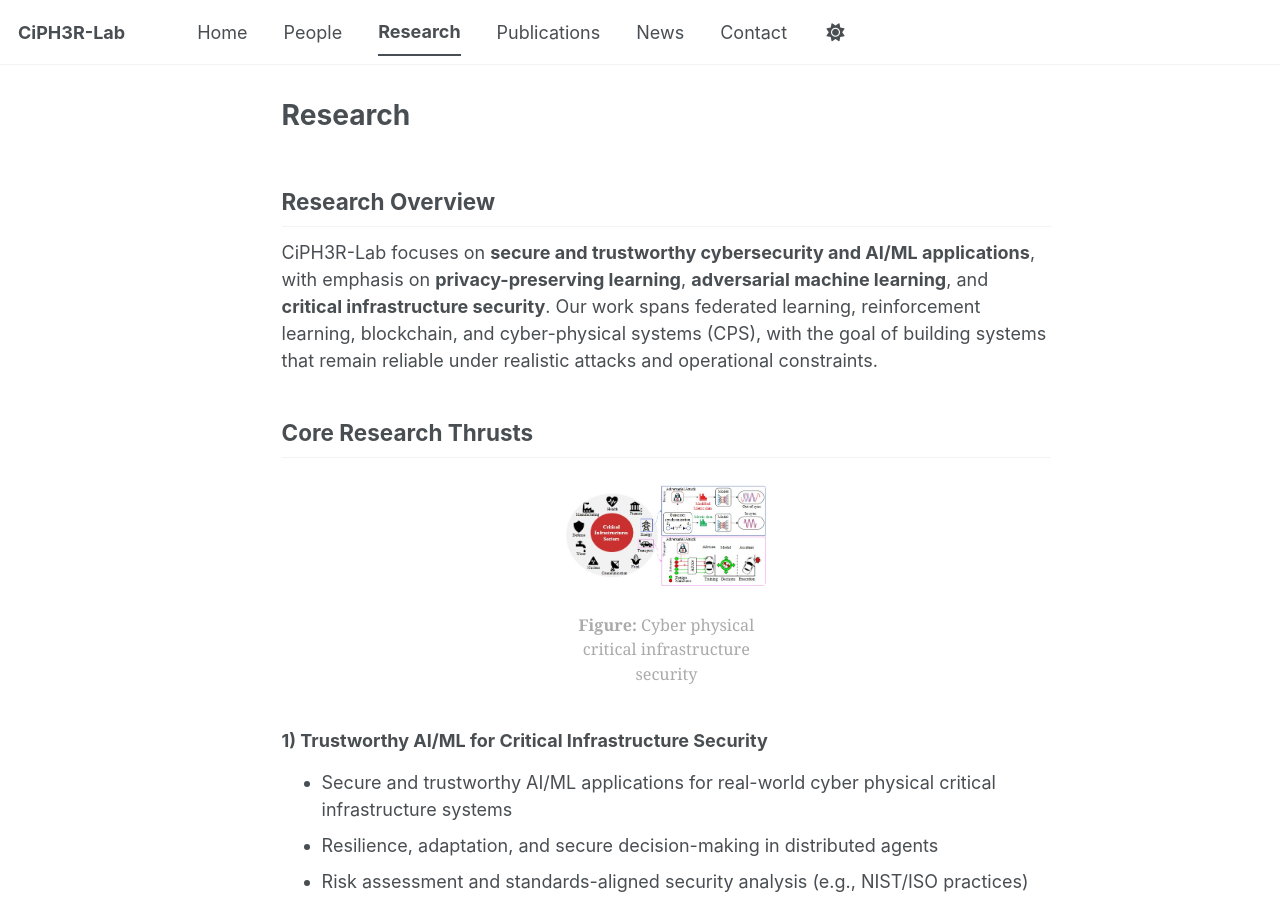
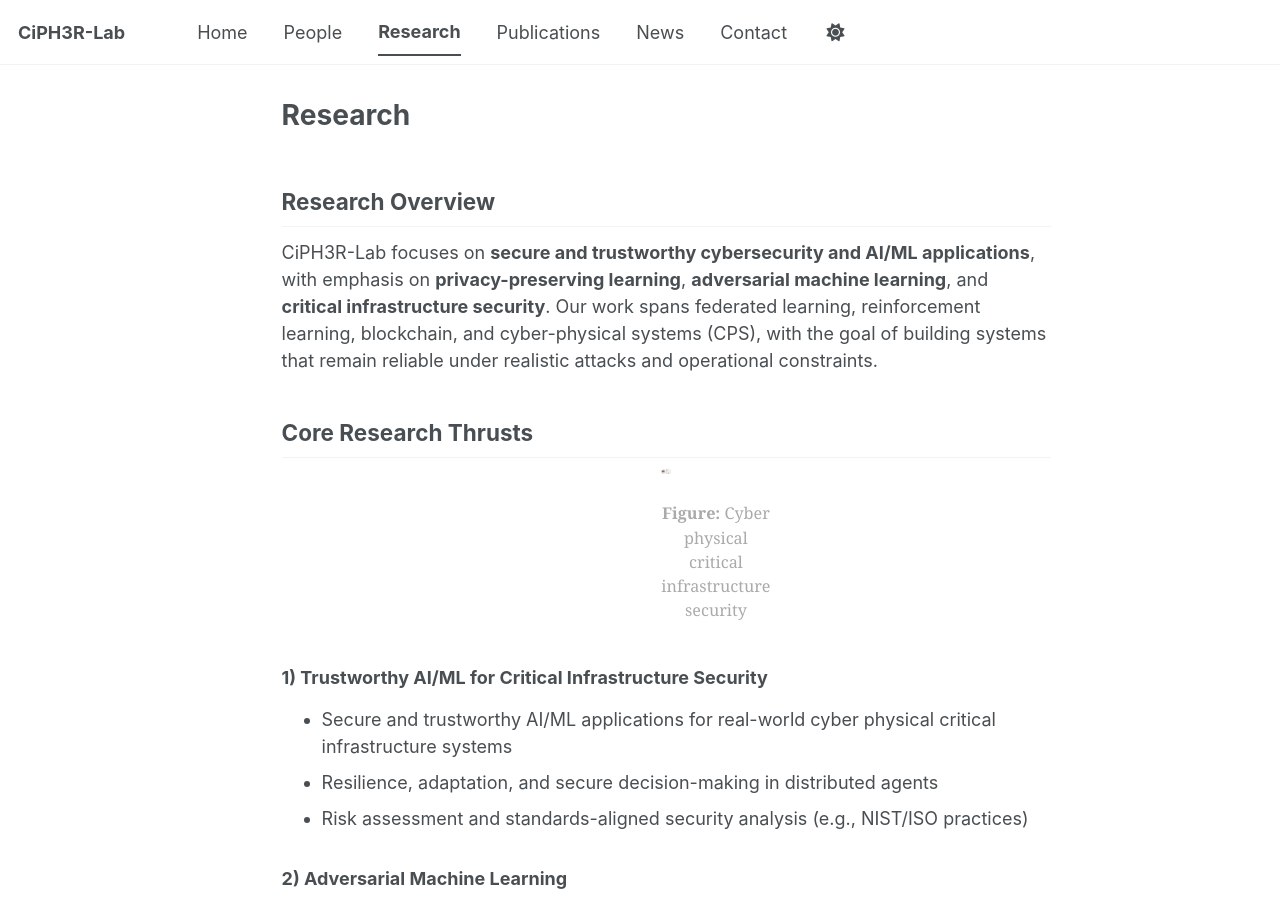
Before and after one commit to ciph3rLab/ciph3rLab.github.io, a Jekyll site: the page built from _pages/research.md, in a window 1280 px wide and 900 px high. Built offline with Jekyll 4.4.1, drawn with Linux system fonts in a browser that asks for light colours; a script bundle is joined from its source files by our own code; library files that are not in the unit come from our copies.

Commit message:
Update research.md

```diff
--- a/_pages/research.md
+++ b/_pages/research.md
@@ -10,7 +10,7 @@ CiPH3R-Lab focuses on **secure and trustworthy cybersecurity and AI/ML applicati
 
 ## Core Research Thrusts
 
-<figure style="max-width:200px; margin: 1.5rem auto; text-align:center;">
+<figure style="max-width:10px; margin: 0.5rem auto; text-align:center;">
   <img src="/images/projects/cpci-security.jpg"
        alt="Cyber physical critical infrastructure security"
        style="width:100%;">
```
